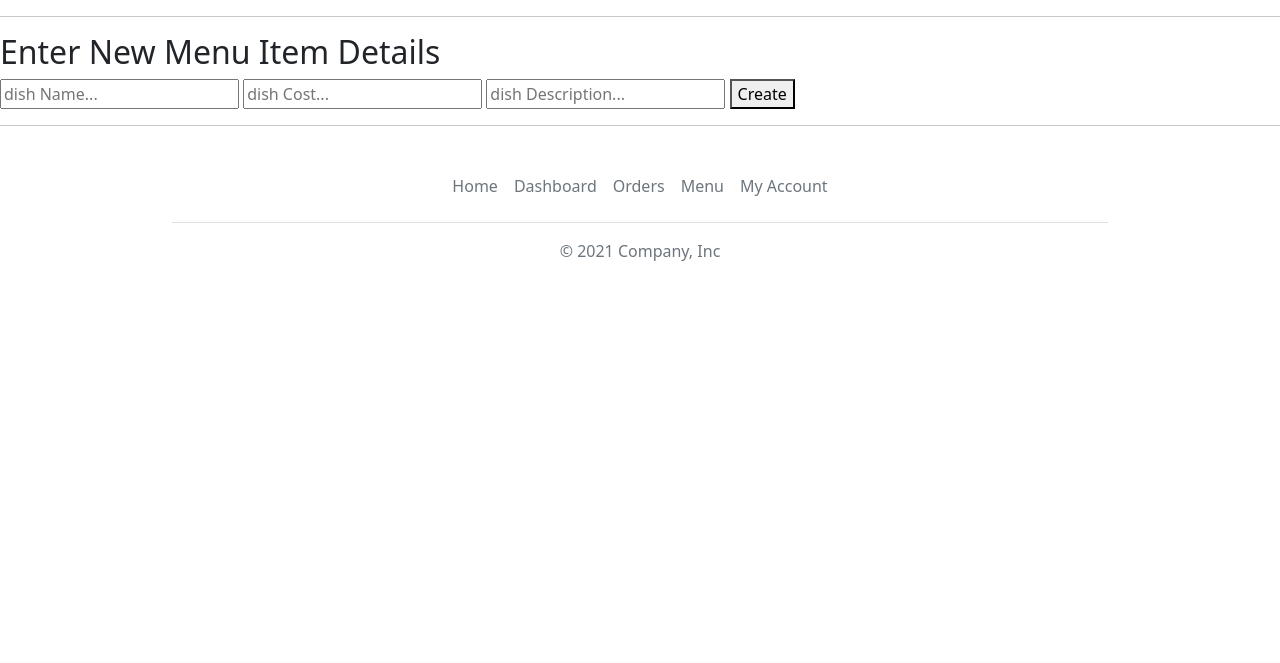
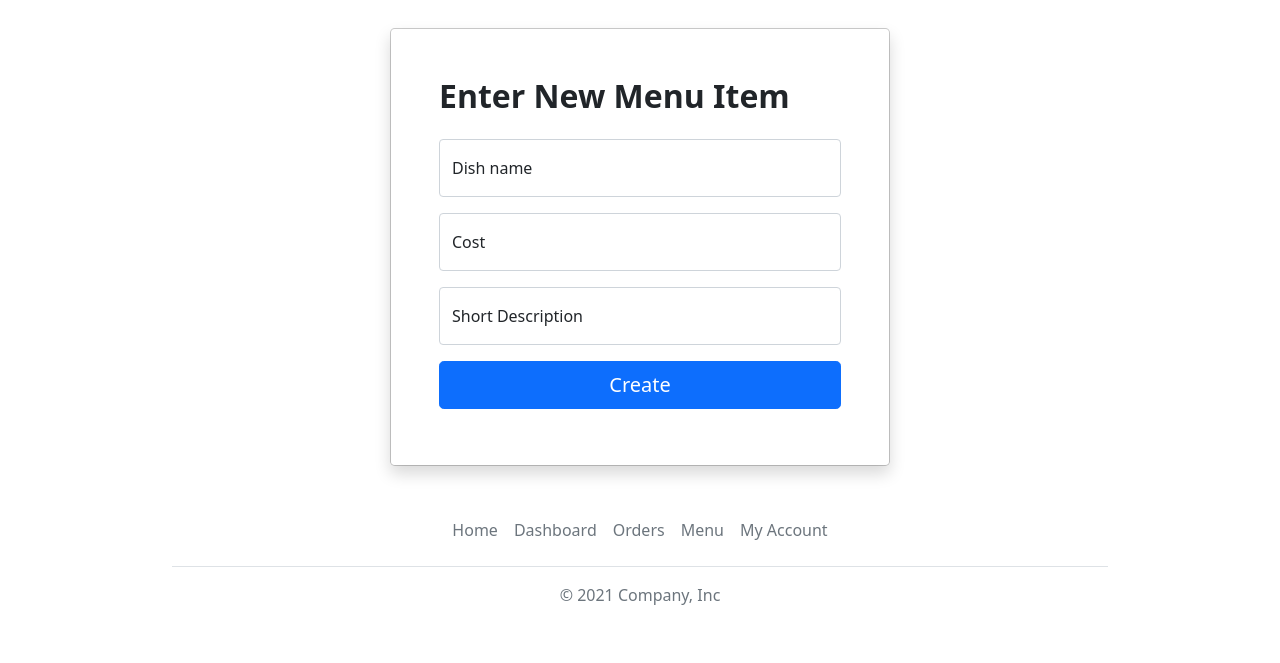
Before and after one commit to alam1704/pos_app, a Flask app: page /new_item/ in a window 1280 px wide. Shown: the part 139-802 px from the top of the page. Before the commit the page ends 400 px from the top, so only its background shows below. Run offline with Flask 2, Linux system fonts and the light colour scheme; the visitor is signed in with stand-in values (Sample User, id 1); data comes from the database, SQL or seed files in the repository; parts of the project's set-up code (start-up, migrations or seed data) failed here and were passed over.

Commit message:
added styling to create new item page

```diff
--- a/pos_app/templates/item_new.html
+++ b/pos_app/templates/item_new.html
@@ -1,16 +1,29 @@
 {% extends "base.html" %}
 {% block content %}
-    <hr/>
-    <div>
-        <h2>Enter New Menu Item Details</h2>
-        <div>
-            <form action="/new_item/" method="POST">
-                <input type="text" name="dish_name" placeholder="dish Name...">
-                <input type="text" name="dish_cost" placeholder="dish Cost...">
-                <input type="text" name="dish_description" placeholder="dish Description...">
-                <button>Create</button>
+    <div class="modal-dialog" role="document">
+        <div class="modal-content rounded-5 shadow">
+        <div class="modal-header p-5 pb-4 border-bottom-0">
+            <!-- <h5 class="modal-title">Modal title</h5> -->
+            <h2 class="fw-bold mb-0">Enter New Menu Item</h2>
+        </div>
+
+        <div class="modal-body p-5 pt-0">
+            <form class="" action="/new_item/" method="POST">
+            <div class="form-floating mb-3">
+                <input type="name" name="dish_name" class="form-control rounded-4" id="floatingInput" placeholder="name@example.com">
+                <label for="floatingInput">Dish name</label>
+            </div>
+            <div class="form-floating mb-3">
+                <input type="text" name="dish_cost" class="form-control rounded-4" id="floatingCost" placeholder="Cost">
+                <label for="floatingCost">Cost</label>
+            </div>
+            <div class="form-floating mb-3">
+                <input type="text" name="dish_description" class="form-control rounded-4" id="floatingDescription" placeholder="Cost">
+                <label for="floatingDescription">Short Description</label>
+            </div>
+            <button class="w-100 mb-2 btn btn-lg rounded-4 btn-primary" type="submit">Create</button>
             </form>
         </div>
+        </div>
     </div>
-    <hr/>
 {% endblock %}
```
